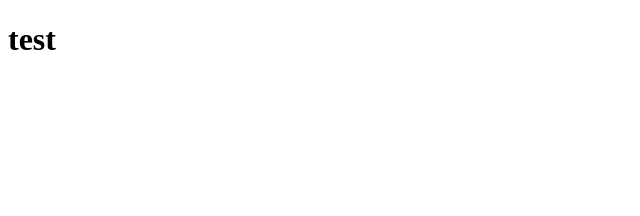
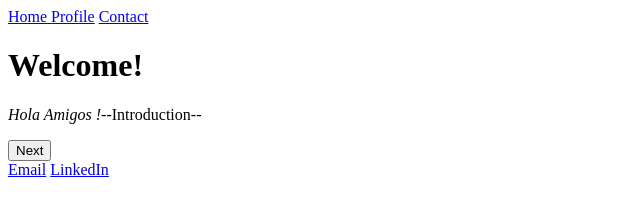
Before and after one commit to ArthiSiva/portfolio, a plain HTML site: page index.html in a window 1280 px wide. Shown: the whole page, without its empty margins (0-640 px from the left). Drawn offline with Linux system fonts and the light colour scheme.

Commit message:
Add header and footer to index.html

```diff
--- a/index.html
+++ b/index.html
@@ -7,6 +7,19 @@
     <title>Document</title>
 </head>
 <body>
-    <h1>test</h1>
+    <header>
+        <nav>
+            <a href="index.html ">Home </a>
+            <a href="profile.html ">Profile</a>
+            <a href="contact.html ">Contact</a>
+        </nav>
+    </header>
+    <h1>Welcome!</h1>
+    <p><em>Hola Amigos !</em>--Introduction-- </p>
+    <button onclick="document.location='interest.html'" id="pg1">Next</button>
+    <footer>
+        <a href="www.gmail.com">Email</a>
+        <a href="https://www.linkedin.com">LinkedIn</a>
+    </footer>
 </body>
 </html>
```
